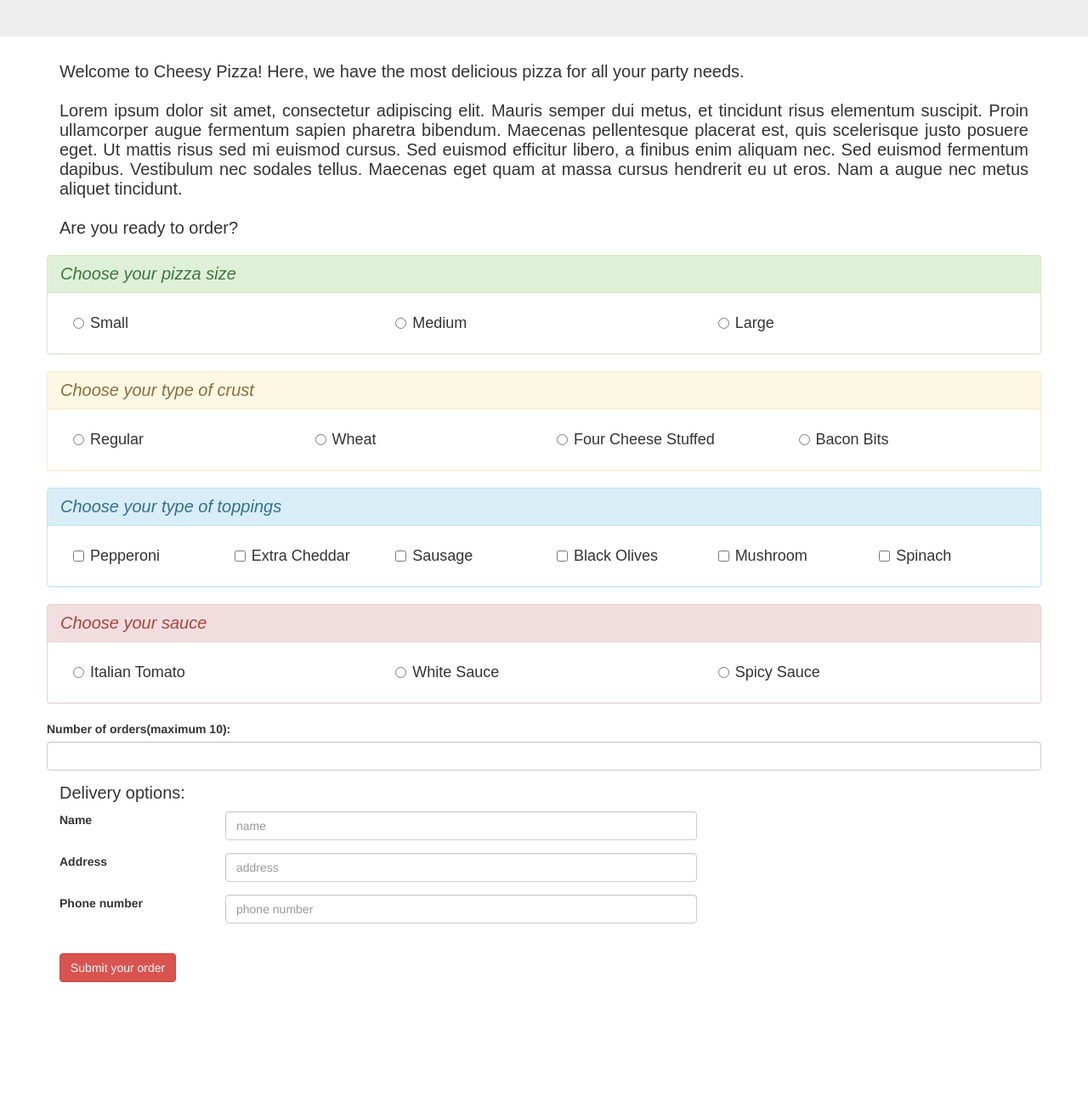
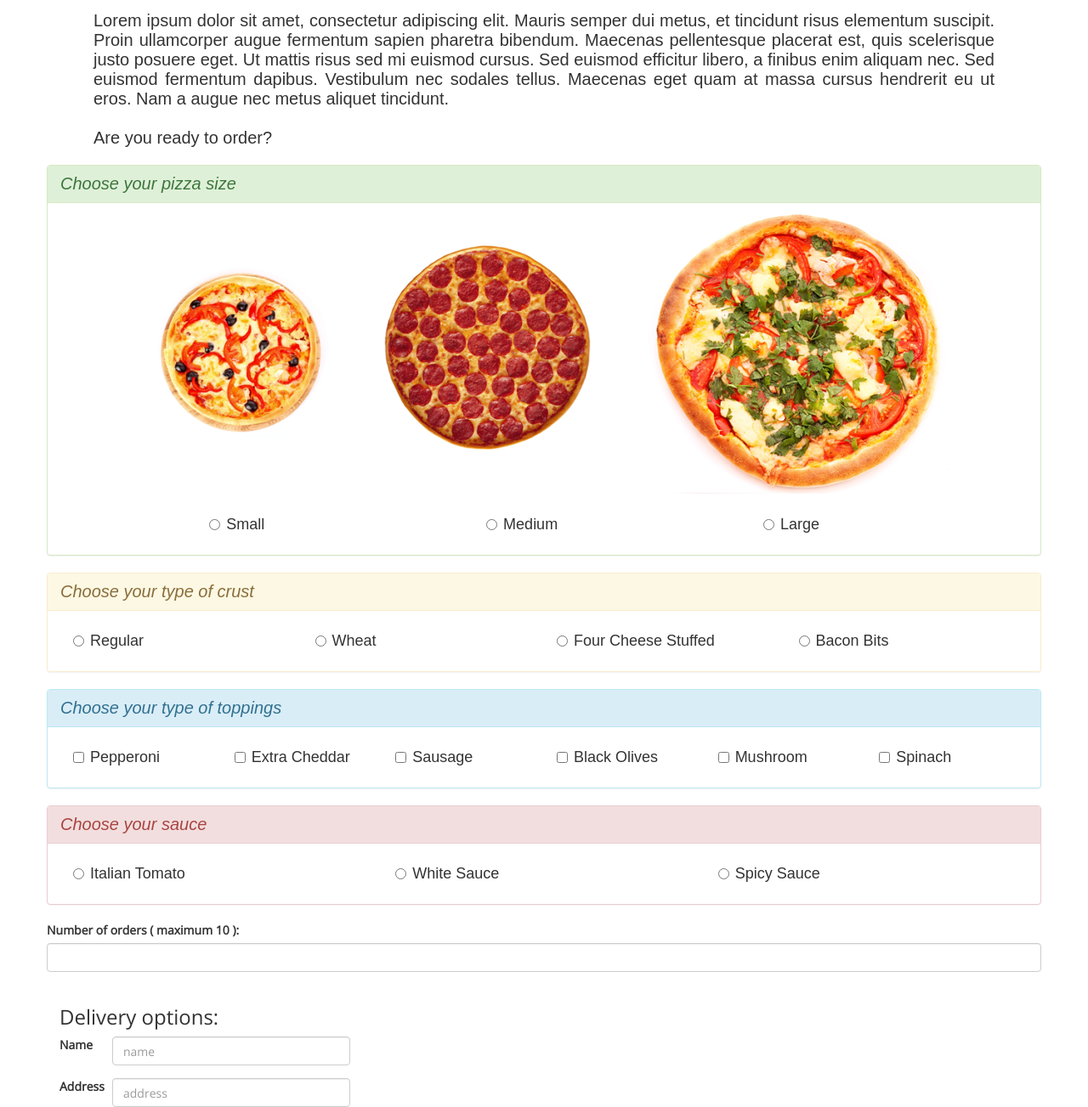
Before and after one commit to minhchan11/pizza-order, a plain HTML site: page index.html in a window 1280 px wide. Shown: the part 155-1458 px from the top of the page at 85% size. Before the commit the page ends 1341 px from the top, so only its background shows below. Drawn offline with nearby package versions, Linux system fonts and the light colour scheme; a web font is replaced by a local one.

Commit message:
add pizza size images

```diff
--- a/css/styles.css
+++ b/css/styles.css
@@ -1,7 +1,5 @@
-
-h1 {
-  font: normal 700 80px 'Fira Sans Extra Condensed', sans-serif;
-  text-align: center;
+body {
+  font-family: 'Open Sans', sans-serif;
 }
 
 h3 {
@@ -15,14 +13,17 @@ h4 {
 p {
   font: normal 300 20px 'Fira Sans Extra Condensed', sans-serif;
   text-align: justify;
+  padding-left: 40px;
+  padding-right: 40px;
 }
 
 ol {
   line-height: 2;
 }
 
-button {
-  margin-top: 20px;
+.delivery {
+  margin-top: 40px;
+  padding-right: 70%;
 }
 .order {
   margin-top: 20px;
@@ -36,7 +37,18 @@ button {
   font: 300 18px 'Fira Sans Extra Condensed', sans-serif;
 }
 
+.pizzaSize {
+  padding-left:15%
+}
+
 .total {
   display: none;
   font: italic 300 15px 'Fira Sans Extra Condensed', sans-serif;
 }
+#pizzaSize {
+  margin-left: 8%;
+}
+#title {
+  font: normal 700 80px 'Fira Sans Extra Condensed', sans-serif;
+  text-align: center;
+}
--- a/index.html
+++ b/index.html
@@ -2,6 +2,7 @@
 <html>
 <head>
   <link href="https://fonts.googleapis.com/css?family=Fira+Sans+Extra+Condensed:200,300,300i,400,500i,700" rel="stylesheet">
+  <link href="https://fonts.googleapis.com/css?family=Open+Sans" rel="stylesheet">
   <link href="https://maxcdn.bootstrapcdn.com/bootstrap/3.3.7/css/bootstrap.min.css" rel="stylesheet" integrity="sha384-BVYiiSIFeK1dGmJRAkycuHAHRg32OmUcww7on3RYdg4Va+PmSTsz/K68vbdEjh4u" crossorigin="anonymous">
   <link rel="stylesheet" href="css/styles.css" type="text/css">
   <script
@@ -13,16 +14,15 @@
   <title>Pizza Order</title>
 </head>
 <body>
-  <div class="jumbotron">
-    <h1>PIZZA ORDER</h1>
-  </div>
+    <h1 id="title">PIZZA ORDER</h1>
   <div class="container">
     <p>Welcome to Cheesy Pizza! Here, we have the most delicious pizza for all your party needs. <br><br>Lorem ipsum dolor sit amet, consectetur adipiscing elit. Mauris semper dui metus, et tincidunt risus elementum suscipit. Proin ullamcorper augue fermentum sapien pharetra bibendum. Maecenas pellentesque placerat est, quis scelerisque justo posuere eget. Ut mattis risus sed mi euismod cursus. Sed euismod efficitur libero, a finibus enim aliquam nec. Sed euismod fermentum dapibus. Vestibulum nec sodales tellus. Maecenas eget quam at massa cursus hendrerit eu ut eros. Nam a augue nec metus aliquet tincidunt.<br><br> Are you ready to order? </p>
     <div class="order">
       <form>
         <div class="size row panel panel-success">
           <div class="panel-heading">Choose your pizza size</div>
-          <div class="panel-body">
+          <div class="row"><img id="pizzaSize" src="img/pizza.png"/></div>
+          <div class="panel-body pizzaSize">
             <div class="col-md-4"><div class="radio">
               <label><input type="radio" name="size" value="small">Small</label></div></div>
             <div class="col-md-4"><div class="radio">
@@ -73,25 +73,27 @@
           </div>
         </div>
         <div class="quantity form-group row">
-          <label for="quantity">Number of orders(maximum 10):</label>
+          <label for="quantity">Number of orders ( maximum 10 ):</label>
           <input type="number" class="form-control" id="number">
         </div>
-          <p>Delivery options:</p>
+        <div class="delivery">
+          <h3> Delivery options: </h3>
           <div class="form-group row">
             <label for="name" class="col-sm-2 col-form-label ">Name</label>
-            <div class="col-sm-6">
+            <div class="col-sm-10">
             <input type="text" class="form-control name" placeholder="name"></div>
           </div>
           <div class="form-group row">
             <label for="address" class="col-sm-2 col-form-label ">Address</label>
-            <div class="col-sm-6">
+            <div class="col-sm-10">
             <input type="text" class="form-control address" placeholder="address"></div>
           </div>
           <div class="form-group row">
             <label for="phone" class="col-sm-2 col-form-label ">Phone number</label>
-            <div class="col-sm-6">
+            <div class="col-sm-10">
             <input type="number" class="form-control phone" placeholder="phone number"></div>
           </div>
+        </div>
         <button type="submit" class="btn btn-large btn-danger">Submit your order</button>
       </form>
     </div>
```
Also changed, not shown: img/crust.jpg (added), img/pizza.png (added).
